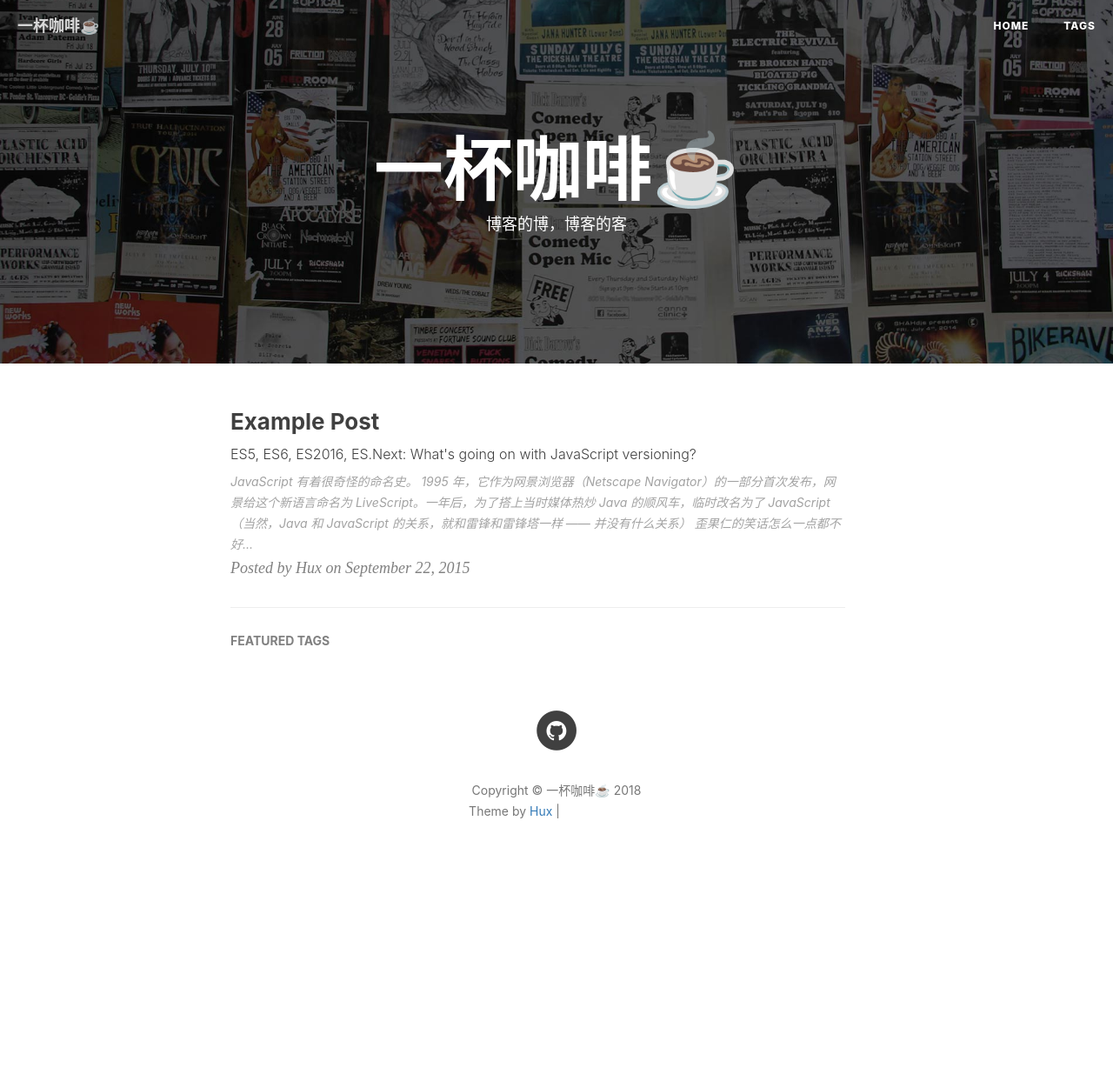
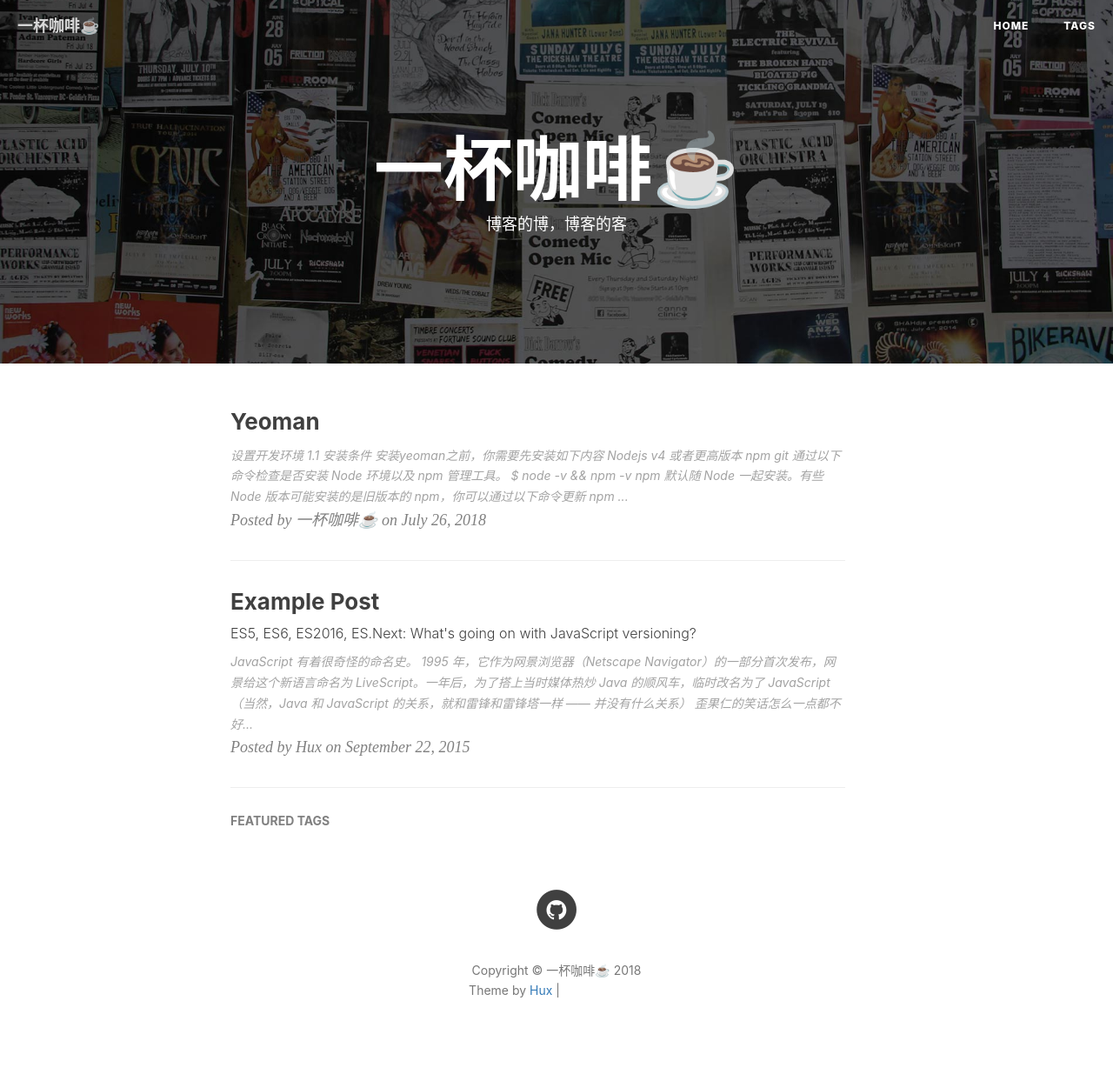
Before and after one commit to wolfjyx/wolfjyx.github.io, a Jekyll site: the page built from index.html, in a window 1280 px wide. Shown: the whole page at 87% size. Built offline with Jekyll 4.4.1, drawn with Linux system fonts in a browser that asks for light colours; nearby versions of some CDN libraries; the list of posts is cut into pages by our own code; comment, search, counter and statistics services are not loaded; before the commit the page ends 1037 px from its top, so only the background shows below that; some of the changed lines change nothing that is shown; grey boxes are pictures that could not be loaded.

Commit message:
add yeoman markdown

```diff
--- a/_config.yml
+++ b/_config.yml
@@ -13,10 +13,10 @@ baseurl: "/"         # for example, '/blog' if your blog hosted on 'host/blog'
 # SNS settings
 RSS: false
 # weibo_username:
-# zhihu_username:     huxpro
+# zhihu_username:
 github_username:    wolfjyx
-#twitter_username:  huxpro
-# facebook_username:  huxpro
+#twitter_username:
+# facebook_username:
 
 
 
--- /dev/null
+++ b/_posts/2018-07-26-yeoman.markdown
@@ -0,0 +1,58 @@
+# 设置开发环境
+## 1.1 安装条件
+安装yeoman之前，你需要先安装如下内容
+
+* Nodejs v4 或者更高版本
+* npm
+* git
+
+通过以下命令检查是否安装 Node 环境以及 npm 管理工具。
+
+	$ node -v && npm -v
+
+npm 默认随 Node 一起安装。有些 Node 版本可能安装的是旧版本的 npm，你可以通过以下命令更新 npm
+
+	$ npm install -g npm@latest
+
+通过以下命名检查是否安装git
+
+	$ git --version
+
+## 1.2 安装yeoman工具箱
+如果已经安装了 node 环境，可以通过以下命令安装 Yeoman
+
+	$ npm install -g yo
+
+##1.3 确认安装
+首先确认 Yeoman 是否正确安装
+
+	$ yo --version
+
+# 安装Yeoman生成器
+在传统的 web开发中，你需要花大量时间为你的 webapp 设置模板代码、下载依赖包以及手动创建文件目录结构。Yeoman 的生成器会帮你搞定这一切
+
+2.1安装生成器
+你可以通过 npm 命令安装 Yeoman 生成器，目前可用的生成器超过了 3500 个，大多数都是开源社区贡献的。
+
+通过以下命令安装 generator-webpack-simple-static
+
+	$ npm install -g generator-webpack-simple-static
+该命令将安装生成器所需的node包。
+
+和使用 npm install 一样，你可以通过 Yeoman 的交互菜单搜索 generators。
+
+运行 yo 然后选择 Install a generator 来搜索发布的生成器。
+
+# 使用生成器搭建app
+我们已经使用多次“脚手架”这个词，但是你可能还不知道它是什么意思。在 Yeoman的 语境中，脚手架材料表示通过一些配置为你的 webapp 生成文件。在这一步中，你会看到 Yeoman 如何为你喜欢的库及框架生成文件，以及使用如 webpack/babel/Sass 等一些额外的库的配置。
+
+3.1 创建项目文件夹
+
+	$ mkdir mytodo && cd mytodo
+生成器生成的脚手架文件会放在这个文件夹中。
+
+3.2 通过 Yeoman 菜单使用生成器
+再次运行 yo
+
+	$ yo
+如果你已经安装了多个 generator，你需要从中选择一个。选中 generator-webpack-simple-static，按回车 enter 运行生成器。
```
